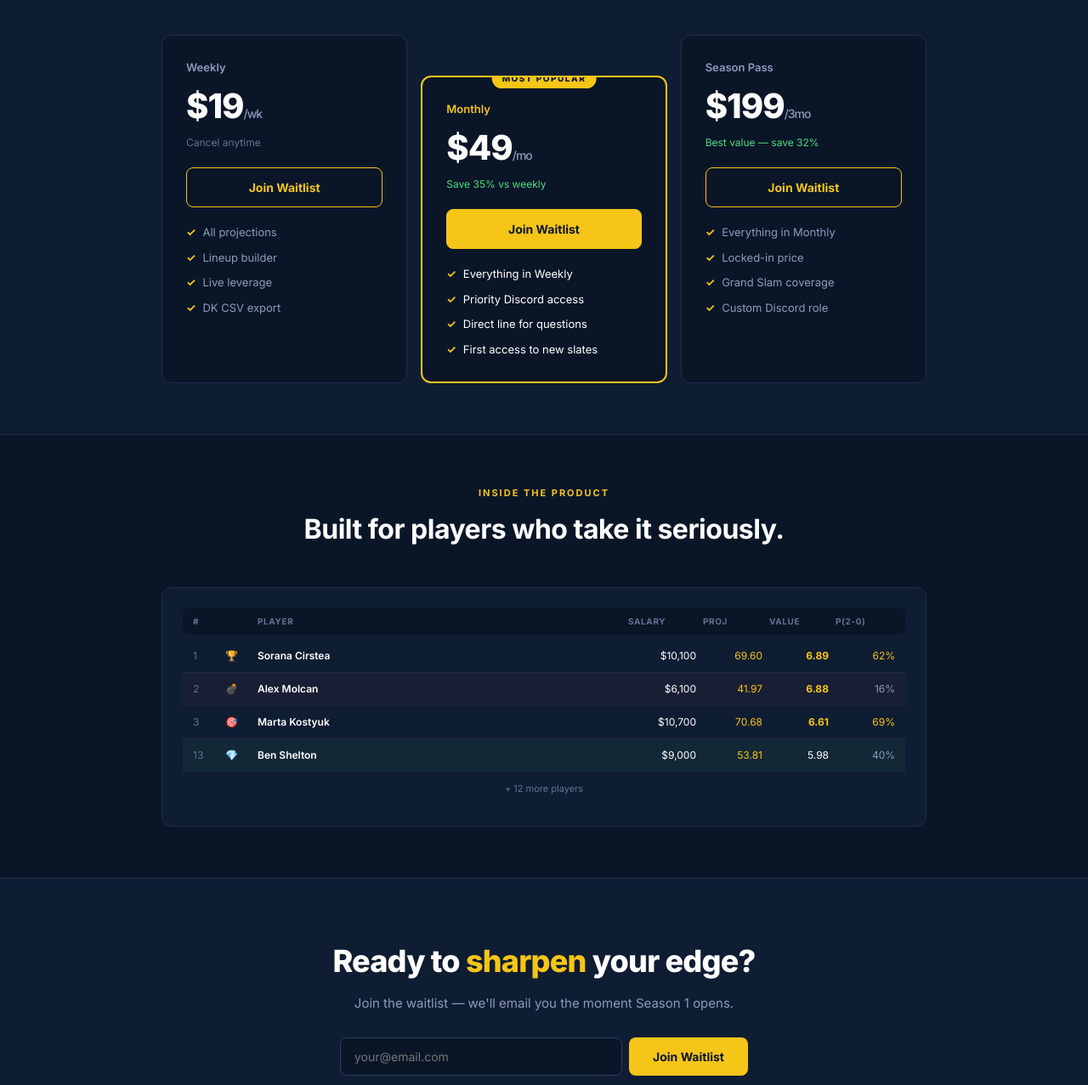
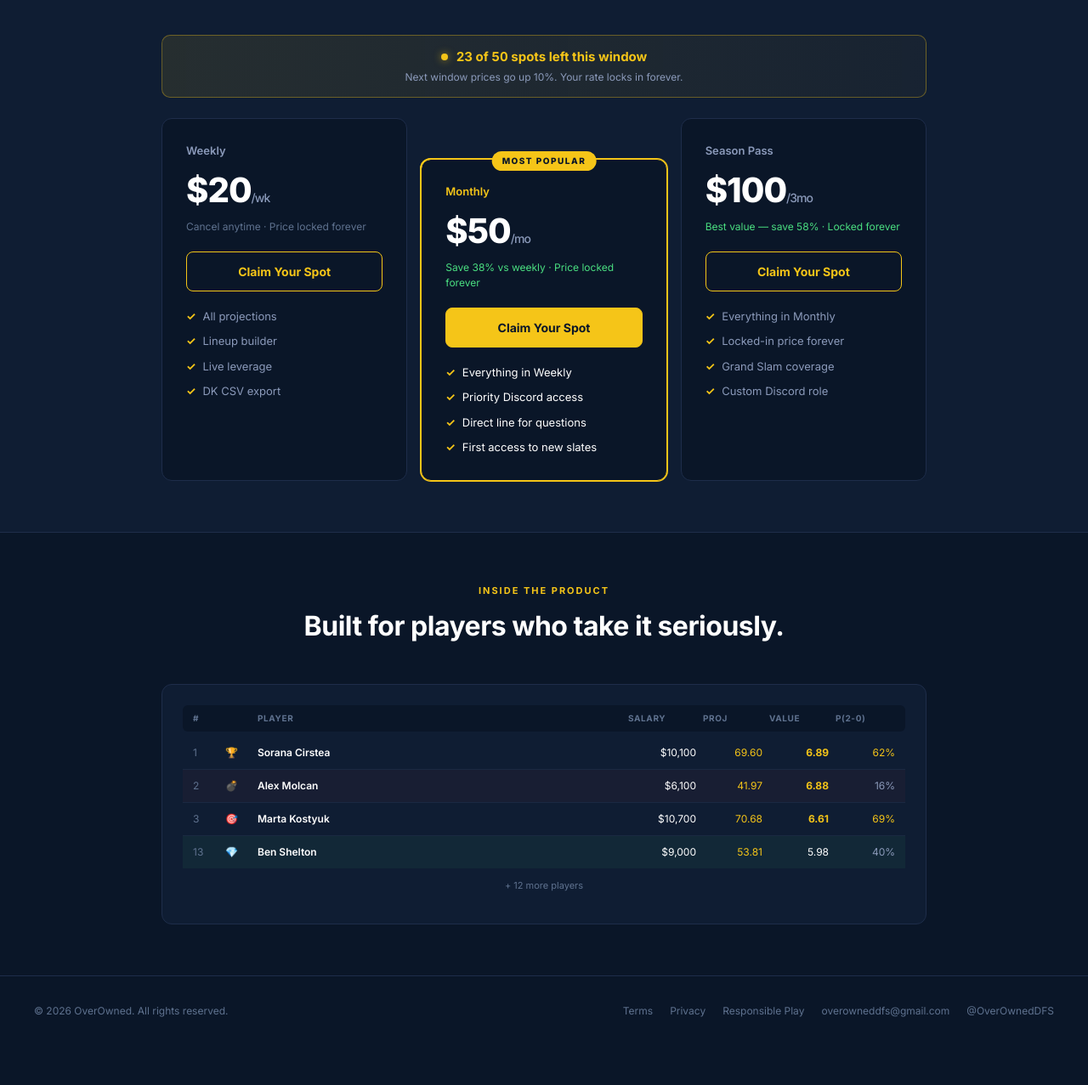
Before and after one commit to altapicks/overowned, a plain HTML site: page index.html in a window 1280 px wide. Shown: the part 1523-2800 px from the top of the page at 85% size. After the commit the page ends 2754 px from the top, so only its background shows below. Drawn offline with Linux system fonts and the light colour scheme.

Commit message:
Update index.html

```diff
--- a/index.html
+++ b/index.html
@@ -333,12 +333,56 @@
       max-width: 900px;
       margin: 0 auto;
     }
+
+    /* ── Spots banner ────────────────────── */
+    .spots-banner {
+      max-width: 900px;
+      margin: 0 auto 24px;
+      padding: 14px 20px;
+      background: linear-gradient(90deg,
+        rgba(245, 197, 24, 0.10) 0%,
+        rgba(245, 197, 24, 0.04) 100%);
+      border: 1px solid rgba(245, 197, 24, 0.35);
+      border-radius: 10px;
+      text-align: center;
+    }
+    .spots-inner {
+      display: flex;
+      flex-direction: column;
+      align-items: center;
+      gap: 4px;
+    }
+    .spots-left-row {
+      display: inline-flex;
+      align-items: center;
+      gap: 10px;
+      color: var(--primary);
+      font-weight: 700;
+      font-size: 15px;
+    }
+    .spots-dot {
+      width: 8px;
+      height: 8px;
+      border-radius: 50%;
+      background: var(--primary);
+      box-shadow: 0 0 10px rgba(245, 197, 24, 0.6);
+      animation: pulse 2s infinite;
+      display: inline-block;
+    }
+    .spots-note {
+      font-size: 12px;
+      color: var(--text-muted);
+    }
+    #spots-remaining, #spots-total {
+      font-variant-numeric: tabular-nums;
+    }
     .price-card {
       background: var(--bg);
       border: 1px solid var(--border);
       border-radius: 12px;
       padding: 28px;
       position: relative;
+      min-width: 0;
       transition: border-color 0.3s, transform 0.3s;
     }
     .price-card:hover {
@@ -346,8 +390,8 @@
       transform: translateY(-2px);
     }
     .price-card.featured {
-      border: 2px solid var(--primary);
-      overflow: hidden;
+      border: 1px solid var(--primary);
+      box-shadow: 0 0 0 1px var(--primary);
     }
     .price-card.featured::before {
       content: '';
@@ -501,80 +545,6 @@
       font-size: 11px;
     }
 
-    /* ── Waitlist CTA ─────────────────────── */
-    .waitlist {
-      padding: 70px 40px;
-      text-align: center;
-      border-top: 1px solid var(--border);
-      background: var(--card);
-    }
-    .waitlist-title {
-      font-size: 36px;
-      font-weight: 800;
-      letter-spacing: -0.8px;
-      margin-bottom: 12px;
-      color: var(--text);
-    }
-    .waitlist-title .accent { color: var(--primary); }
-    .waitlist-sub {
-      font-size: 15px;
-      color: var(--text-muted);
-      margin-bottom: 28px;
-    }
-    .waitlist-form {
-      display: flex;
-      gap: 8px;
-      max-width: 480px;
-      margin: 0 auto;
-      flex-wrap: wrap;
-      justify-content: center;
-    }
-    .waitlist-input {
-      flex: 1;
-      min-width: 240px;
-      padding: 13px 16px;
-      background: var(--bg);
-      border: 1px solid var(--border-light);
-      border-radius: 8px;
-      color: var(--text);
-      font-size: 14px;
-      font-family: inherit;
-      outline: none;
-      transition: border-color 0.15s;
-    }
-    .waitlist-input:focus { border-color: var(--primary); }
-    .waitlist-btn {
-      padding: 13px 28px;
-      background: var(--primary);
-      color: var(--bg);
-      border: none;
-      border-radius: 8px;
-      font-size: 14px;
-      font-weight: 700;
-      cursor: pointer;
-      font-family: inherit;
-      transition: background 0.15s;
-    }
-    .waitlist-btn:hover { background: var(--primary-light); }
-    .waitlist-note {
-      font-size: 11px;
-      color: var(--text-dim);
-      margin-top: 14px;
-    }
-    .waitlist-success {
-      display: none;
-      max-width: 480px;
-      margin: 0 auto;
-      padding: 20px 24px;
-      background: rgba(74, 222, 128, 0.1);
-      border: 1px solid rgba(74, 222, 128, 0.3);
-      border-radius: 8px;
-      color: var(--green);
-      font-size: 14px;
-      font-weight: 600;
-    }
-    .waitlist-success.visible { display: block; }
-
     /* ── Footer ───────────────────────────── */
     .footer {
       padding: 32px 40px;
@@ -610,8 +580,6 @@
         font-size: 11px;
       }
       .preview-header > :nth-child(7), .preview-row > :nth-child(7) { display: none; }
-      .waitlist { padding: 48px 20px; }
-      .waitlist-title { font-size: 26px; }
       .footer { padding: 24px 20px; flex-direction: column; text-align: center; }
     }
   </style>
@@ -629,7 +597,7 @@
       <a href="#features">Features</a>
       <a href="#pricing">Pricing</a>
       <a href="mailto:overowneddfs@gmail.com">Support</a>
-      <a href="#waitlist" class="nav-cta">Join Waitlist</a>
+      <a href="#pricing" class="nav-cta">Claim Your Spot</a>
     </div>
   </nav>
 
@@ -641,7 +609,7 @@
 
     <div class="hero-badge reveal">
       <span class="hero-badge-dot"></span>
-      Limited spots · Season 1 closing soon
+      Season 1 is open · Limited spots per week
     </div>
 
     <h1 class="reveal">Beat the field in<br><span class="accent">DraftKings DFS.</span></h1>
@@ -649,7 +617,7 @@
     <p class="hero-sub reveal">Real projections, custom trap formulas, live leverage — built for PrizePicks and DraftKings players who strive for an edge.</p>
 
     <div class="hero-cta reveal">
-      <a href="#waitlist" class="btn btn-primary">Join Waitlist</a>
+      <a href="#pricing" class="btn btn-primary">Claim Your Spot</a>
       <a href="#features" class="btn btn-secondary">See How It Works</a>
     </div>
 
@@ -726,12 +694,22 @@
       <div class="section-title">Choose your edge.</div>
     </div>
 
+    <div class="spots-banner reveal" id="spots-banner">
+      <div class="spots-inner">
+        <div class="spots-left-row">
+          <span class="spots-dot"></span>
+          <span><span id="spots-remaining">23</span> of <span id="spots-total">50</span> spots left this window</span>
+        </div>
+        <div class="spots-note">Next window prices go up 10%. Your rate locks in forever.</div>
+      </div>
+    </div>
+
     <div class="pricing reveal-stagger">
       <div class="price-card">
         <div class="price-tier">Weekly</div>
-        <div class="price-amount">$19<small>/wk</small></div>
-        <div class="price-note muted">Cancel anytime</div>
-        <a href="#waitlist" class="price-btn">Join Waitlist</a>
+        <div class="price-amount">$20<small>/wk</small></div>
+        <div class="price-note muted">Cancel anytime · Price locked forever</div>
+        <a href="#" data-tier="weekly" class="price-btn">Claim Your Spot</a>
         <div class="price-feats">
           <div>All projections</div>
           <div>Lineup builder</div>
@@ -743,9 +721,9 @@
       <div class="price-card featured">
         <div class="price-badge">MOST POPULAR</div>
         <div class="price-tier">Monthly</div>
-        <div class="price-amount">$49<small>/mo</small></div>
-        <div class="price-note save">Save 35% vs weekly</div>
-        <a href="#waitlist" class="price-btn featured-btn">Join Waitlist</a>
+        <div class="price-amount">$50<small>/mo</small></div>
+        <div class="price-note save">Save 38% vs weekly · Price locked forever</div>
+        <a href="#" data-tier="monthly" class="price-btn featured-btn">Claim Your Spot</a>
         <div class="price-feats">
           <div>Everything in Weekly</div>
           <div>Priority Discord access</div>
@@ -756,12 +734,12 @@
 
       <div class="price-card">
         <div class="price-tier">Season Pass</div>
-        <div class="price-amount">$199<small>/3mo</small></div>
-        <div class="price-note save">Best value — save 32%</div>
-        <a href="#waitlist" class="price-btn">Join Waitlist</a>
+        <div class="price-amount">$100<small>/3mo</small></div>
+        <div class="price-note save">Best value — save 58% · Locked forever</div>
+        <a href="#" data-tier="season" class="price-btn">Claim Your Spot</a>
         <div class="price-feats">
           <div>Everything in Monthly</div>
-          <div>Locked-in price</div>
+          <div>Locked-in price forever</div>
           <div>Grand Slam coverage</div>
           <div>Custom Discord role</div>
         </div>
@@ -815,24 +793,6 @@
       </div>
       <div class="preview-more">+ 12 more players</div>
     </div>
-  </section>
-
-  <section class="waitlist" id="waitlist">
-    <div class="waitlist-title reveal">Ready to <span class="accent">sharpen</span> your edge?</div>
-    <div class="waitlist-sub reveal">Join the waitlist — we'll email you the moment Season 1 opens.</div>
-
-    <form name="waitlist" method="POST" data-netlify="true" netlify-honeypot="bot-field" class="waitlist-form reveal" id="waitlist-form">
-      <input type="hidden" name="form-name" value="waitlist" />
-      <p style="display:none;"><label>Don't fill this out: <input name="bot-field" /></label></p>
-      <input type="email" name="email" placeholder="your@email.com" required class="waitlist-input" />
-      <button type="submit" class="waitlist-btn">Join Waitlist</button>
-    </form>
-
-    <div class="waitlist-success" id="waitlist-success">
-      ✓ You're on the list. We'll email you when Season 1 opens.
-    </div>
-
-    <div class="waitlist-note">No spam. Launch notification only.</div>
   </section>
 
   <footer class="footer">
@@ -896,30 +856,6 @@
         hero.style.setProperty('--mouse-y', y + '%');
       });
     }
-
-    // ── Waitlist form submission ──────────────────────
-    const form = document.getElementById('waitlist-form');
-    const success = document.getElementById('waitlist-success');
-
-    form.addEventListener('submit', async (e) => {
-      e.preventDefault();
-      const formData = new FormData(form);
-      try {
-        const res = await fetch('/', {
-          method: 'POST',
-          headers: { 'Content-Type': 'application/x-www-form-urlencoded' },
-          body: new URLSearchParams(formData).toString()
-        });
-        if (res.ok) {
-          form.style.display = 'none';
-          success.classList.add('visible');
-        } else {
-          alert('Something went wrong. Please try again or email overowneddfs@gmail.com');
-        }
-      } catch (err) {
-        alert('Something went wrong. Please try again or email overowneddfs@gmail.com');
-      }
-    });
   </script>
 
 </body>
```
